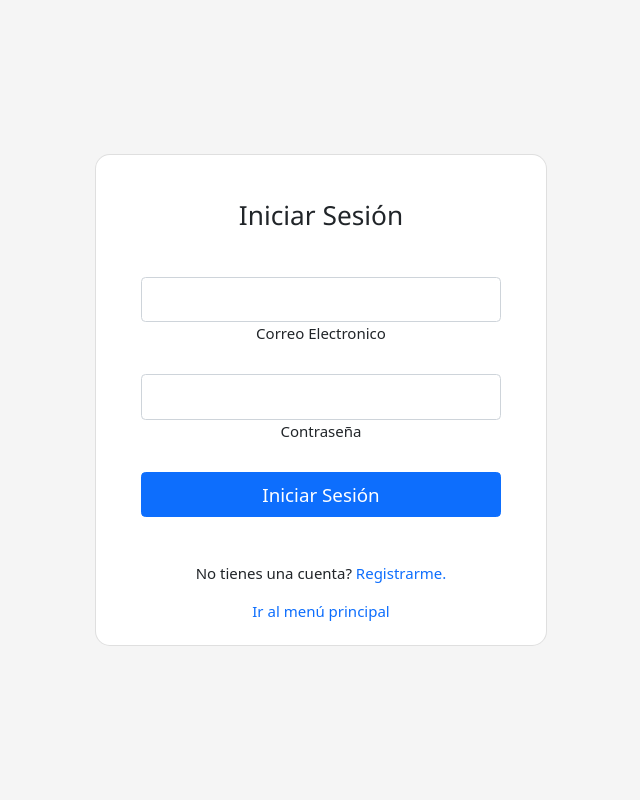
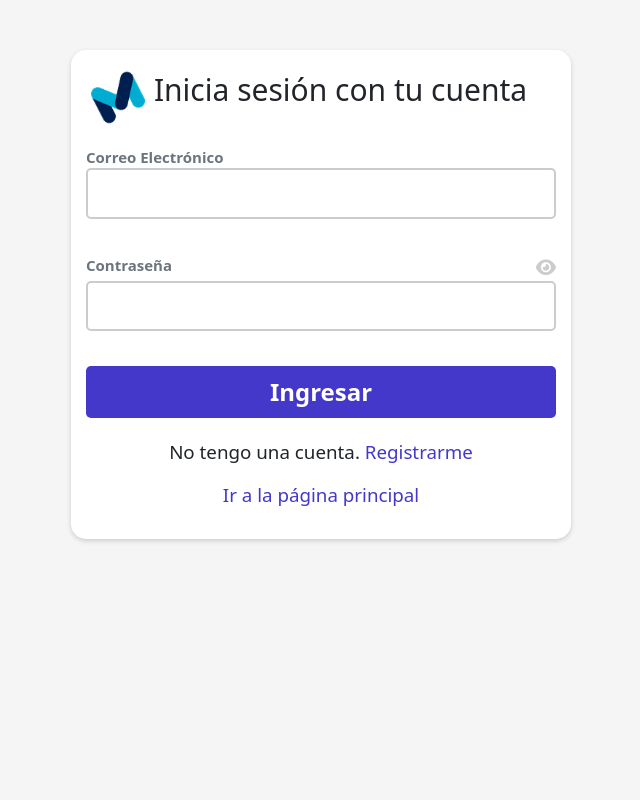
Before and after one commit to WilferCastro/MegateriosBlogV2, a Django app: page /accounts/login/ in a window 1280 px wide. Shown: the whole page, without its empty margins (319-959 px from the left). Run offline with Django 4.2, Linux system fonts and the light colour scheme; some libraries are stand-ins or nearby versions.

Commit message:
Se rediseñó el login y se agregaron nuevas funciones. Bye Jquery :(

```diff
--- a/Blog/urls.py
+++ b/Blog/urls.py
@@ -8,7 +8,7 @@ urlpatterns = [
     path('accounts/login/',InicioSesion.as_view(), name='login'),
     path('logout/', logout_then_login, name='logout'),
     path('registrarme/',Registro.as_view(), name='registro'),
-    path('mis-articulos/<int:pk>',MisArticulos, name='mis_articulos'),
+    path('mis-articulos/<int:pk>',MisArticulos.as_view(), name='mis_articulos'),
     path('nuevo-articulo/',NuevoArticulo.as_view(), name='nuevo_articulo'),
     path('editar-articulo/<int:pk>',EditarArticulo, name='editar_articulo'),
     path('eliminar-articulo/',EliminarArticulo.as_view(), name='eliminar_articulo'),
@@ -17,8 +17,8 @@ urlpatterns = [
     path('editar-comentarios/',EditarComentarios.as_view(), name='editar_comentarios'),
     path('eliminar-comentarios/',EliminarComentarios.as_view(), name='eliminar_comentarios'),
     path('subcomentario/',SubComentar.as_view(), name='nuevo_subcomentario'),
-    path('article-nuevo-like/',ArticleLike, name='nuevo_like'),
-    path('article-nuevo-dislike/',ArticleDislike, name='nuevo_dislike'),
+    path('article-nuevo-like/',ArticleLike.as_view(), name='nuevo_like'),
+    path('article-nuevo-dislike/',ArticleDislike.as_view(), name='nuevo_dislike'),
     path('comment-nuevo-like/<int:value>/<int:pk>/<str:title>/<int:pka>/',CommentLike, name='nuevo_likec'),
     path('comment-nuevo-dislike/<int:value>/<int:pk>/<str:title>/<int:pka>/',CommentDislike, name='nuevo_dislikec'),
 ]
--- a/Blog/views.py
+++ b/Blog/views.py
@@ -7,7 +7,7 @@ from .form import *
 from .models import *
 from django.contrib.auth.decorators import login_required
 from django.contrib.auth.mixins import LoginRequiredMixin
-from django.contrib.auth.views import LoginView
+from django.contrib.auth import authenticate, login
 # Create your views here.
 
 class Articulos(View):
@@ -17,17 +17,30 @@ class Articulos(View):
         return render(request,"principal/articulos.html",{'articles':articles})
 
 
-class InicioSesion(LoginView):
-    template_name = 'principal/login.html'
+class InicioSesion(View):
+
+    def get(self,request):
+        return render(request, 'principal/login.html')
+
+    def post(self,request):
+        us=request.POST.get("username")
+        pas=request.POST.get("password")
+        user = authenticate(username=us, password=pas)
+        if user is not None:
+            login(request,user)
+            return JsonResponse({"ok":'oj'})
+        else:
+            return JsonResponse({"error":"Verifique su usuario y contraseña e intente nuevamente."})
 
 
-@login_required
-def MisArticulos(request, pk):
-    if request.user.id == pk:
-        articles=Article.objects.filter(author_id=pk).order_by('-id')
-        return render(request,"articulos/mis_articulos.html", {'articles': articles})
-    else:
-        return render(request,"articulos/error.html")
+class MisArticulos(LoginRequiredMixin,View):
+
+    def get(self,request,pk):
+        if request.user.id == pk:
+            articles=Article.objects.filter(author_id=pk).order_by('-id')
+            return render(request,"articulos/mis_articulos.html", {'articles': articles})
+        else:
+            return render(request,"articulos/error.html")
 
 
 class Registro(View):
@@ -78,13 +91,14 @@ def EditarArticulo(request,pk):
 
 class EliminarArticulo(LoginRequiredMixin, View):
 
-    def get(self,request):
-        article_id=request.GET.get('id_article')
+    def post(self,request):
+        article_id=request.POST.get('id_article')
         article=get_object_or_404(Article,id=article_id)
         #article.delete()
         data = {'article_id': article_id}
 
         return JsonResponse(data)
+
 
 class DetalleArticulo(View):
 
@@ -169,96 +183,99 @@ class SubComentar(LoginRequiredMixin, View):
         return JsonResponse(data)
 
 
-@login_required
-def ArticleLike(request):
-    author_id=request.user.id
-    article_id=request.GET.get('id_article')
-    value = request.GET.get('value')
-    article=get_object_or_404(Article,id=article_id)
-    articleLikes=""
+class ArticleLike(LoginRequiredMixin,View):
 
-    if ArticleLikes.objects.filter(article_id=article_id,author_id=author_id):
-        articleLikes=ArticleLikes.objects.get(article_id=article_id,author_id=author_id)
+    def get(self,request):
+        author_id=request.user.id
+        article_id=request.GET.get('id_article',2)
+        value = request.GET.get('value',1)
+        article=get_object_or_404(Article,id=article_id)
+        articleLikes=""
 
-        if articleLikes.value == 0:
-            #No hay un like registrado y se le asigna uno
-            articleLikes.value=1
+
+        if ArticleLikes.objects.filter(article_id=article_id,author_id=author_id):
+            articleLikes=ArticleLikes.objects.get(article_id=article_id,author_id=author_id)
+
+            if articleLikes.value == 0:
+                #No hay un like registrado y se le asigna uno
+                articleLikes.value=1
+                articleLikes.save()
+                article.likes+=1
+                article.save()
+                articleLikes="Like"
+            elif articleLikes.value == 1:
+                #Ya hay un like registrado y se remueve
+                articleLikes.value=0
+                articleLikes.save()
+                article.likes-=1
+                article.save()
+                articleLikes="None"
+            elif articleLikes.value == 2:
+                #Si hay un dislike registrado, re remueve y se agrega un like
+                articleLikes.value=1
+                articleLikes.save()
+                article.dislikes-=1
+                article.likes+=1
+                article.save()
+                articleLikes="DislikeRemove"
+
+        else:
+            articleLikes=ArticleLikes.objects.create(article_id=article_id,author_id=author_id,value=value)
+            articleLikes.value=value
             articleLikes.save()
             article.likes+=1
             article.save()
             articleLikes="Like"
-        elif articleLikes.value == 1:
-            #Ya hay un like registrado y se remueve
-            articleLikes.value=0
-            articleLikes.save()
-            article.likes-=1
-            article.save()
-            articleLikes="None"
-        elif articleLikes.value == 2:
-            #Si hay un dislike registrado, re remueve y se agrega un like
-            articleLikes.value=1
-            articleLikes.save()
-            article.dislikes-=1
-            article.likes+=1
-            article.save()
-            articleLikes="DislikeRemove"
 
-    else:
-        articleLikes=ArticleLikes.objects.create(article_id=article_id,author_id=author_id,value=value)
-        articleLikes.value=value
-        articleLikes.save()
-        article.likes+=1
-        article.save()
-        articleLikes="Like"
-
-    data = {'like': articleLikes,'likes':article.likes,'dislikes':article.dislikes}
-    return JsonResponse(data)
+        data = {'like': articleLikes,'likes':article.likes,'dislikes':article.dislikes}
+        return JsonResponse(data)
 
 
-@login_required
-def ArticleDislike(request):
-    author_id=request.user.id
-    article_id=request.GET.get('id_article')
-    value = request.GET.get('value')
-    article=get_object_or_404(Article,id=article_id)
-    articleLikes=""
+class ArticleDislike(LoginRequiredMixin,View):
 
-    if ArticleLikes.objects.filter(article_id=article_id,author_id=author_id):
-        articleLikes=ArticleLikes.objects.get(article_id=article_id,author_id=author_id)
+    def get(self,request):
+        author_id=request.user.id
+        article_id=request.GET.get('id_article',None)
+        value = request.GET.get('value',1)
+        article=get_object_or_404(Article,id=article_id)
+        articleLikes=""
 
-        if articleLikes.value == 0:
-            #No hay un dislike registrado y se le asigna uno
-            articleLikes.value=2
+        if ArticleLikes.objects.filter(article_id=article_id,author_id=author_id):
+            articleLikes=ArticleLikes.objects.get(article_id=article_id,author_id=author_id)
+
+            if articleLikes.value == 0:
+                #No hay un dislike registrado y se le asigna uno
+                articleLikes.value=2
+                articleLikes.save()
+                article.dislikes+=1
+                article.save()
+                articleLikes="Dislike"
+            elif articleLikes.value == 2:
+                #Ya hay un dislike registrado y se remueve
+                articleLikes.value=0
+                articleLikes.save()
+                article.dislikes-=1
+                article.save()
+                articleLikes="None"
+            elif articleLikes.value == 1:
+                #Si hay un like registrado, re remueve y se agrega un dislike
+                articleLikes.value=2
+                articleLikes.save()
+                article.likes-=1
+                article.dislikes+=1
+                article.save()
+                articleLikes="LikeRemove"
+
+        else:
+            articleLikes=ArticleLikes.objects.create(article_id=article_id,author_id=author_id,value=value)
+            articleLikes.value=value
             articleLikes.save()
             article.dislikes+=1
             article.save()
             articleLikes="Dislike"
-        elif articleLikes.value == 2:
-            #Ya hay un dislike registrado y se remueve
-            articleLikes.value=0
-            articleLikes.save()
-            article.dislikes-=1
-            article.save()
-            articleLikes="None"
-        elif articleLikes.value == 1:
-            #Si hay un like registrado, re remueve y se agrega un dislike
-            articleLikes.value=2
-            articleLikes.save()
-            article.likes-=1
-            article.dislikes+=1
-            article.save()
-            articleLikes="LikeRemove"
 
-    else:
-        articleLikes=ArticleLikes.objects.create(article_id=article_id,author_id=author_id,value=value)
-        articleLikes.value=value
-        articleLikes.save()
-        article.dislikes+=1
-        article.save()
-        articleLikes="Dislike"
-
-    data = {'like': articleLikes,'likes':article.likes,'dislikes':article.dislikes}
-    return JsonResponse(data)
+        data = {'like': articleLikes,'likes':article.likes,'dislikes':article.dislikes}
+        return JsonResponse(data)
 
 
 @login_required
--- a/static/css/style.css
+++ b/static/css/style.css
@@ -144,3 +144,60 @@ box-shadow: 0 10px 20px rgba(0,0,0,.12), 0 4px 8px rgba(0,0,0,.06);
 .filebutton{
   content: 'Cambiar';
 }
+
+.form1{
+  max-width: 500px;
+  margin: auto;
+  background-color: #fff;
+  padding: 15px;
+  margin-top: 50px;
+  border-radius: 15px;
+  box-shadow:0 2px 5px 0 rgba(0,0,0,0.16)
+}
+
+.linput{
+  width: 100%;
+  padding: 12px 0;
+  outline: none;
+  border: 2px solid #ccc;
+  border-radius: 5px;
+  margin-bottom: 35px;
+}
+
+.linput:focus{
+  border-color: #4338ca;
+}
+
+.eye{
+  float: right;
+  cursor: pointer;
+  color: #ccc;
+  font-size: 18px;
+}
+
+.link2{
+  text-decoration: none;
+  color: #4338ca;
+}
+
+.link2:hover{
+  color: #3730a3;
+  text-decoration: underline;
+}
+
+.lbutton{
+  width: 100%;
+  padding: 8px;
+  font-size: 24px;
+  font-weight: bold;
+  outline: none;
+  background-color: #4338ca;
+  color: #fff;
+  border-radius: 5px;
+  border: none;
+  margin-bottom: 20px;
+}
+
+.lbutton:hover{
+  background-color: #3730a3;
+}
--- /dev/null
+++ b/static/js/login.js
@@ -0,0 +1,50 @@
+let value = 0
+function showPass() {
+  if (value == 0) {
+    document.getElementById("password").type = "text"
+    let icon = document.getElementById("icon_eye")
+    icon.classList.remove("fa-eye")
+    icon.classList.add("fa-eye-slash")
+    value = 1
+  } else {
+    document.getElementById("password").type = "password"
+    let icon = document.getElementById("icon_eye")
+    icon.classList.remove("fa-eye-slash")
+    icon.classList.add("fa-eye")
+    value = 0
+  }
+}
+
+
+window.onload=()=>{
+
+    document.getElementById("form_login").addEventListener('submit', (e) => {
+        e.preventDefault()
+        let form = document.getElementById("form_login")
+        let formData = new FormData(form)
+
+        fetch('/accounts/login/', {
+          method: 'POST',
+          body: formData,
+        }).then(response => response.json())
+          .then(response => {
+              if (response.ok){
+                window.location.href = "/";
+              }else if(response.error){
+                new Noty({
+                    theme: 'metroui',
+                    type: 'error',
+                    layout: 'topCenter',
+                    text: response.error,
+                    timeout: 3800,
+                  }).show();
+              }
+          }).catch(error => {
+            alert(error)
+          })
+      })
+
+
+
+
+}
--- a/templates/articulos/detalle.html
+++ b/templates/articulos/detalle.html
@@ -24,8 +24,7 @@
         <div class="w3-section w3-center p-4">
             <hr>
             <img src="{% static 'img/image1.png' %}" alt="Avatar" width="200">
-            <p>Lorem ipsum dolor sit amet, consectetur adipisicing elit. Facilis, iuiente laborum quaerat odio ducimus
-                at eos quod cumque? Nemo.</p>
+            <p>Bienvenido a la mayor comunidad de creativos espaciales, donde puedes compartir y aprender muchas cosas nuevas. Descubre los mejores articulos de diferentes temas y crea en comunidad :)</p>
         </div>
 
         <div class="w3-container px-5">
--- a/templates/articulos/mis_articulos.html
+++ b/templates/articulos/mis_articulos.html
@@ -23,7 +23,7 @@ Mis Articulos
           <h5 class="modal-title" id="exampleModalLabel">Información</h5>
           <button type="button" class="btn-close" data-bs-dismiss="modal" aria-label="Close"></button>
         </div>
-        <form id="form_delete" action="">
+        <form id="form_delete" action="" method="post">
           {% csrf_token %}
         <div class="modal-body p-4">
           <input type="text" id="id_article" name="id_article" hidden>
@@ -108,5 +108,5 @@ Mis Articulos
 
 
 {%block extrajs%}
-    <script src="{% static 'js/app.js' %}"></script>
+    <script src="{% static 'js/mis_articulos.js' %}"></script>
 {%endblock%}
--- a/templates/base/base.html
+++ b/templates/base/base.html
@@ -13,8 +13,6 @@
     <link href="{% static 'css/noty.css'%}" rel="stylesheet">
     <link href="{% static 'css/metroui.css'%}" rel="stylesheet">
     <script src="https://kit.fontawesome.com/034c69e33a.js" crossorigin="anonymous"></script>
-    <script src="https://code.jquery.com/jquery-3.6.0.min.js"
-        integrity="sha256-/xUj+3OJU5yExlq6GSYGSHk7tPXikynS7ogEvDej/m4=" crossorigin="anonymous"></script>
     <link href="https://cdn.jsdelivr.net/npm/bootstrap@5.1.3/dist/css/bootstrap.min.css" rel="stylesheet"
         integrity="sha384-1BmE4kWBq78iYhFldvKuhfTAU6auU8tT94WrHftjDbrCEXSU1oBoqyl2QvZ6jIW3" crossorigin="anonymous">
 
--- a/templates/principal/login.html
+++ b/templates/principal/login.html
@@ -1,4 +1,6 @@
 {% extends 'base/base.html' %}
+{%load static%}
+
 
 {%block title%}
 Iniciar Sesión
@@ -10,54 +12,36 @@ Iniciar Sesión
 
 {%block content%}
 
-<section class="vh-100">
-    <div class="container py-5 h-100">
-        <div class="row d-flex justify-content-center align-items-center h-100">
-            <div class="col-12 col-md-8 col-lg-6 col-xl-5">
-                <div class="card shadow-2-strong" style="border-radius: 1rem;">
-                    <div class="card-body p-5 text-center">
+<div class="form1">
+    <form action="" method="post" id="form_login">
+        {%csrf_token%}
 
-                        <h3 class="mb-5">Iniciar Sesión</h3>
+        <div class="w3-row w3-margin-bottom">
+            <img src="{% static 'img/Megaterios-distor.png' %}" alt="Image" width="64px">
+            <span class="fs-2">Inicia sesión con tu cuenta</span>
+        </div>
 
-                        <form method="post">
-                            {% csrf_token %}
 
-                            {% if form.non_field_errors %}
-                            <div class="alert alert-danger">
-                                <strong>{{ form.non_field_errors }}</strong>
-                            </div>
-                            {%endif%}
+        <label for="username" class="fw-bold text-secondary">Correo Electrónico</label>
+        <input type="text" class="linput" required id="username" name="username">
 
-                            <div class="form-outline mb-4">
-                                <input type="email" id="typeEmailX-2" name="username"
-                                    class="form-control form-control-lg" required />
-                                <label class="form-label" for="typeEmailX-2">Correo Electronico</label>
-                            </div>
+        <label for="password1" class="fw-bold text-secondary">Contraseña</label>
+        <label onclick="showPass()" class="eye"><i id="icon_eye" class="fa-solid fa-eye"></i></label>
+        <input type="password" class="linput" required id="password" name="password">
 
-                            <div class="form-outline mb-4">
-                                <input type="password" id="typePasswordX-2" name="password"
-                                    class="form-control form-control-lg" required />
-                                <label class="form-label" for="typePasswordX-2">Contraseña</label>
-                            </div>
+        <button type="submit" class="lbutton">Ingresar</button>
 
-                            <button class="btn btn-primary btn-lg btn-block" style="width: 100%;">Iniciar
-                                Sesión</button>
-                        </form>
-                    </div>
-
-                    <div class="center">
-                        <p>No tienes una cuenta? <a class="link" href="{% url 'registro' %}">Registrarme.</a></p>
-                    </div>
-
-                    <div class="center mb-4">
-                        <a class="link" href="{% url 'articulos' %}">Ir al menú principal</a>
-                    </div>
-
-                </div>
-            </div>
-        </div>
-    </div>
-</section>
+    </form>
+    <p class="w3-center fs-5">No tengo una cuenta. <a href="{% url 'registro' %}" class="link2">Registrarme</a></p>
+        <p class="w3-center fs-5"><a href="{% url 'articulos' %}" class="link2">Ir a la página principal</a></p>
+</div>
 
 
 {%endblock%}
+
+
+
+
+{%block extrajs%}
+<script src="{% static 'js/login.js' %}"></script>
+{%endblock%}
--- a/templates/principal/registro.html
+++ b/templates/principal/registro.html
@@ -17,7 +17,7 @@ Registrarme
         <form action="" id="form_registro" method="post" enctype="multipart/form-data">
             {%csrf_token%}
             <div class="w3-row w3-margin-bottom">
-                <a href="{% url 'articulos' %}" class="xmodal mt-3" title="Cancelar"><i class="fa-solid fa-xmark"></i></a>
+                <a href="{% url 'login' %}" class="xmodal mt-3" title="Cancelar"><i class="fa-solid fa-xmark"></i></a>
             </div>
             <div class="w3-row w3-margin-bottom">
                 <div class="w3-half w3-container ">
```
Also changed, not shown: static/js/app.js (+111 -135 lines), static/js/mis_articulos.js (added, +33 -0 lines), static/js/registro.js (+21 -27 lines), static/img/avatar.jpg (added).
